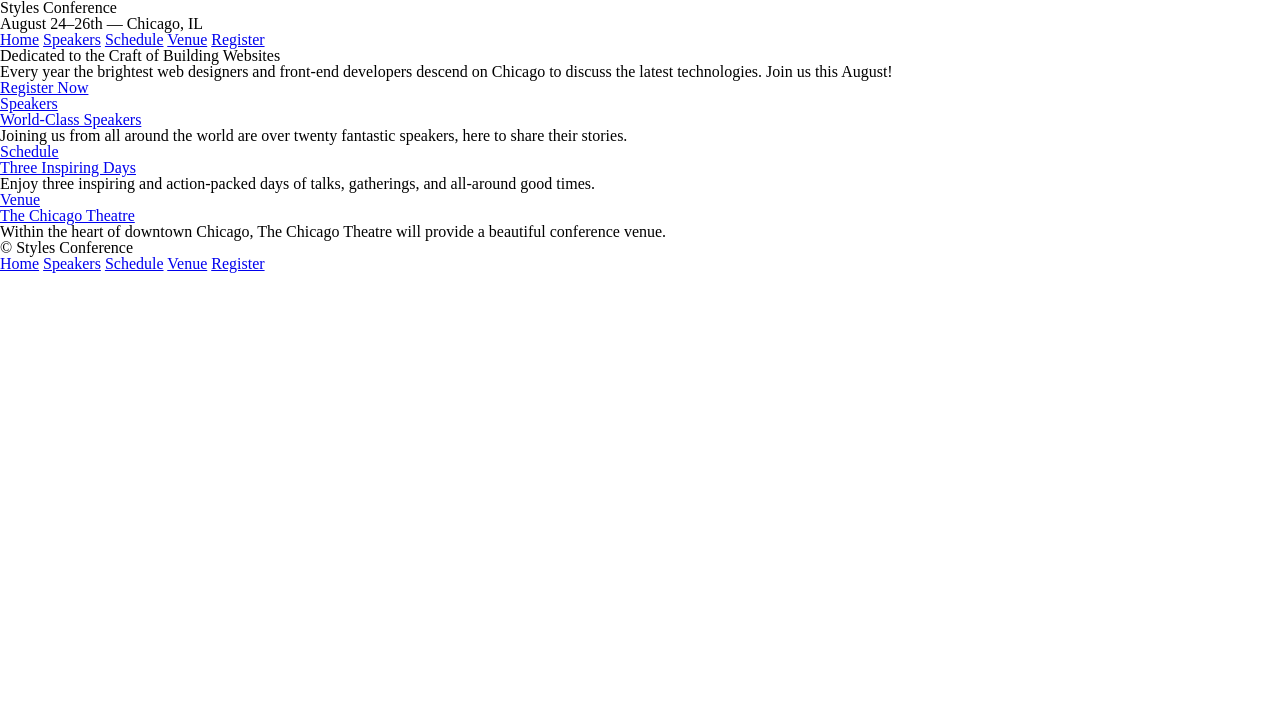
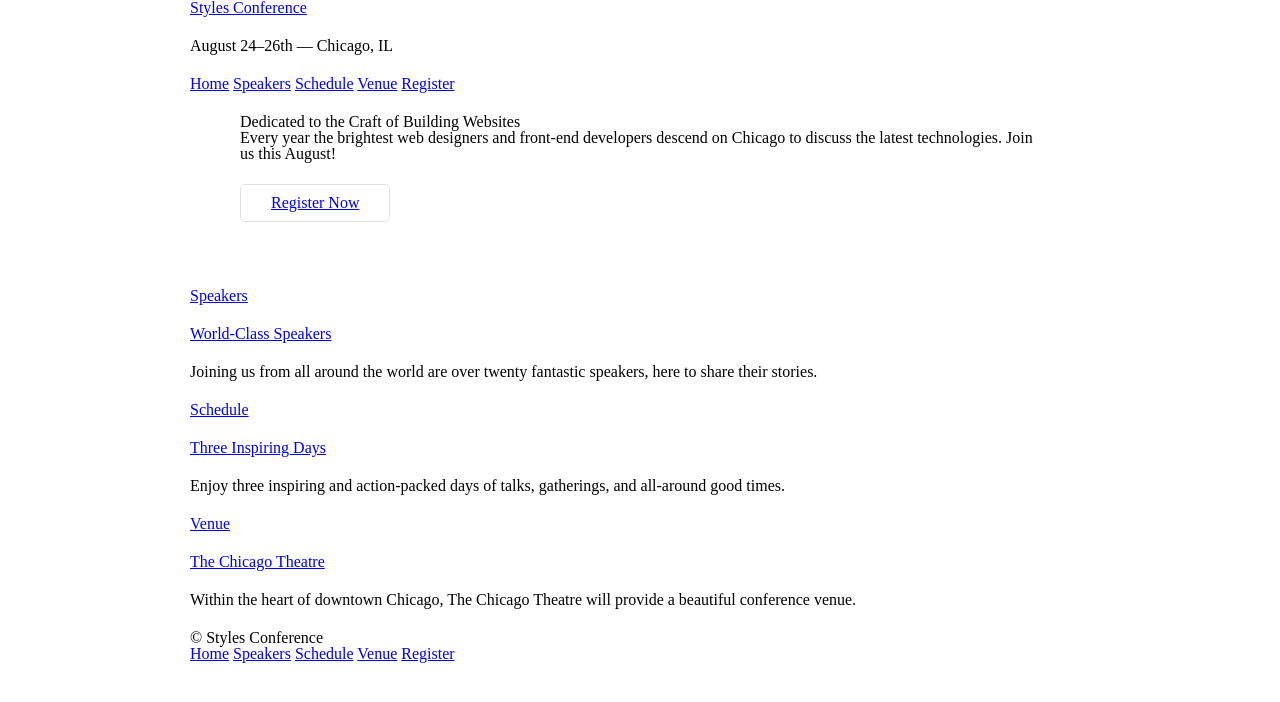
Before and after one commit to WhizBlend/styles.conference, a plain HTML site: page index.html in a window 1280 px wide. Drawn offline with Linux system fonts and the light colour scheme.

Commit message:
sep 25
sep 25

```diff
--- a/assets/stylesheets/main.css
+++ b/assets/stylesheets/main.css
@@ -1,3 +1,8 @@
+/* http://meyerweb.com/eric/tools/css/reset/
+   v2.0 | 20110126
+   License: none (public domain)
+*/
+
 html, body, div, span, applet, object, iframe,
 h1, h2, h3, h4, h5, h6, p, blockquote, pre,
 a, abbr, acronym, address, big, cite, code,
@@ -41,3 +46,59 @@ table {
   border-collapse: collapse;
   border-spacing: 0;
 }
+
+/*
+  ========================================
+  Grid
+  ========================================
+*/
+
+*,
+*:before,
+*:after {
+  -webkit-box-sizing: border-box;
+     -moz-box-sizing: border-box;
+          box-sizing: border-box;
+}
+.container {
+  margin: 0 auto;
+  padding-left: 30px;
+  padding-right: 30px;
+  width: 960px;
+}
+
+/*
+  ========================================
+  Typography
+  ========================================
+*/
+
+h1, h3, h4, h5, p {
+  margin-bottom: 22px;
+}
+
+/*
+  ========================================
+  Buttons
+  ========================================
+*/
+
+.btn {
+  border-radius: 5px;
+  display: inline-block;
+  margin: 0;
+}
+.btn-alt {
+  border: 1px solid #dfe2e5;
+  padding: 10px 30px;
+}
+
+/*
+  ========================================
+  Home
+  ========================================
+*/
+
+.hero {
+  padding: 22px 80px 66px 80px;
+}
--- a/index.html
+++ b/index.html
@@ -1,13 +1,22 @@
 <!DOCTYPE html>
 <html lang="en">
+
   <head>
     <meta charset="utf-8">
     <title>Styles Conference</title>
     <link rel="stylesheet" href="assets/stylesheets/main.css">
   </head>
+
   <body>
-        <header>
-            <h1>Styles Conference</h1>
+
+    <!-- Header -->
+
+    <header class="container">
+
+      <h1>
+        <a href="index.html">Styles Conference</a>
+      </h1>
+
       <h3>August 24&ndash;26th &mdash; Chicago, IL</h3>
 
       <nav>
@@ -17,16 +26,25 @@
         <a href="venue.html">Venue</a>
         <a href="register.html">Register</a>
       </nav>
+
     </header>
-        <section>
+
+    <!-- Hero -->
+
+    <section class="hero container">
+
       <h2>Dedicated to the Craft of Building Websites</h2>
+
       <p>Every year the brightest web designers and front-end developers descend on Chicago to discuss the latest technologies. Join us this August!</p>
-            <nav>
-              <a href="register.html">Register Now</a>
-            </nav>
+
+      <a class="btn btn-alt" href="register.html">Register Now</a>
+
     </section>
 
-        <section>
+    <!-- Teasers -->
+
+    <section class="container">
+
       <section>
         <a href="speakers.html">
           <h5>Speakers</h5>
@@ -48,14 +66,16 @@
           <h5>Venue</h5>
           <h3>The Chicago Theatre</h3>
         </a>
-                <p>Within the heart of downtown Chicago,  The Chicago Theatre will provide a beautiful conference venue.</p>
+        <p>Within the heart of downtown Chicago, The Chicago Theatre will provide a beautiful conference venue.</p>
       </section>
 
     </section>
 
-        <footer>
+    <!-- Footer -->
+
+    <footer class="container">
+
       <small>&copy; Styles Conference</small>
-
 
       <nav>
         <a href="index.html">Home</a>
@@ -64,6 +84,8 @@
         <a href="venue.html">Venue</a>
         <a href="register.html">Register</a>
       </nav>
+
     </footer>
+
   </body>
 </html>
```
Also changed, not shown: register.html (+26 -5 lines), schedule.html (+26 -5 lines), speakers.html (+26 -5 lines), venue.html (+26 -5 lines), 1 other file. Lines whose indentation alone changed are shown as unchanged.
